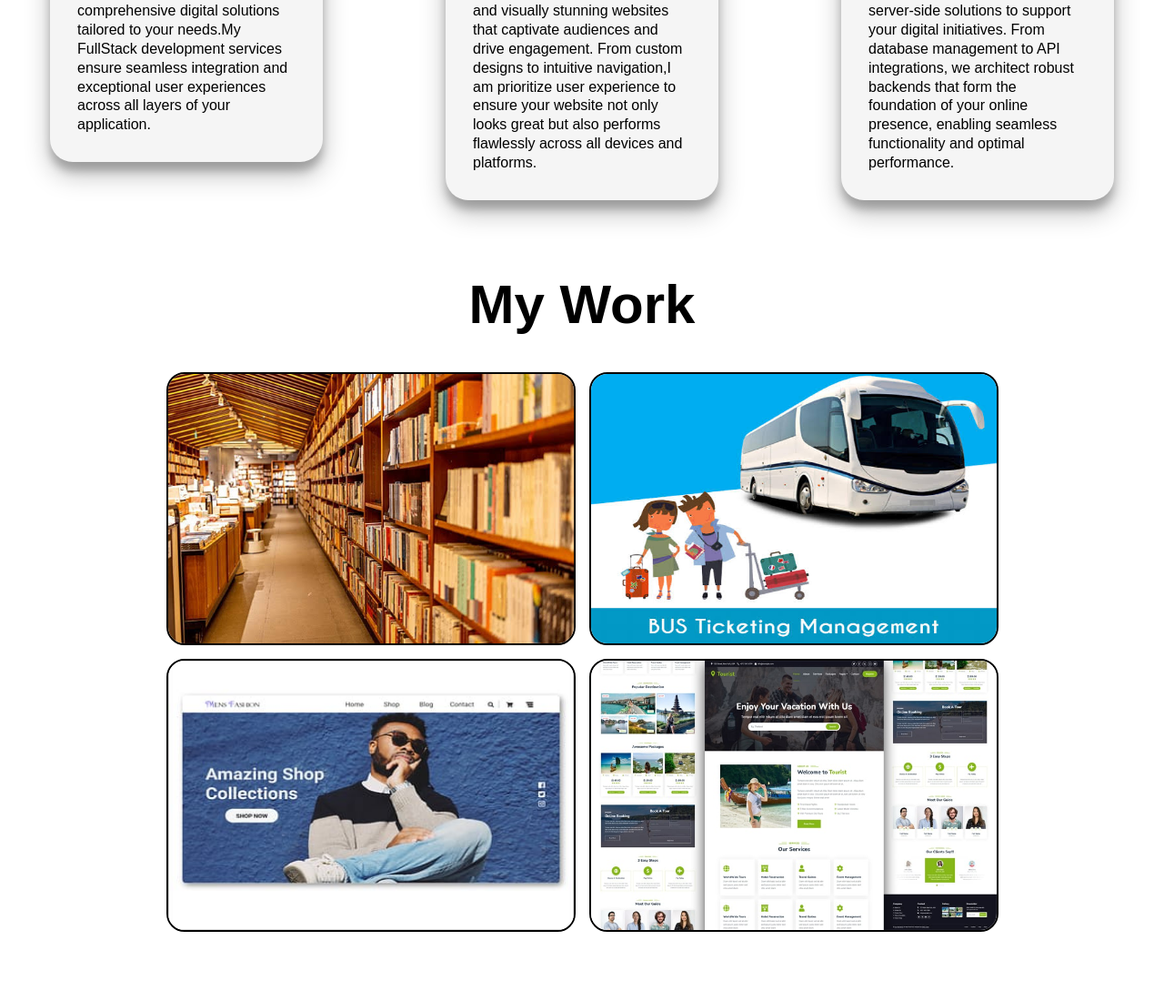
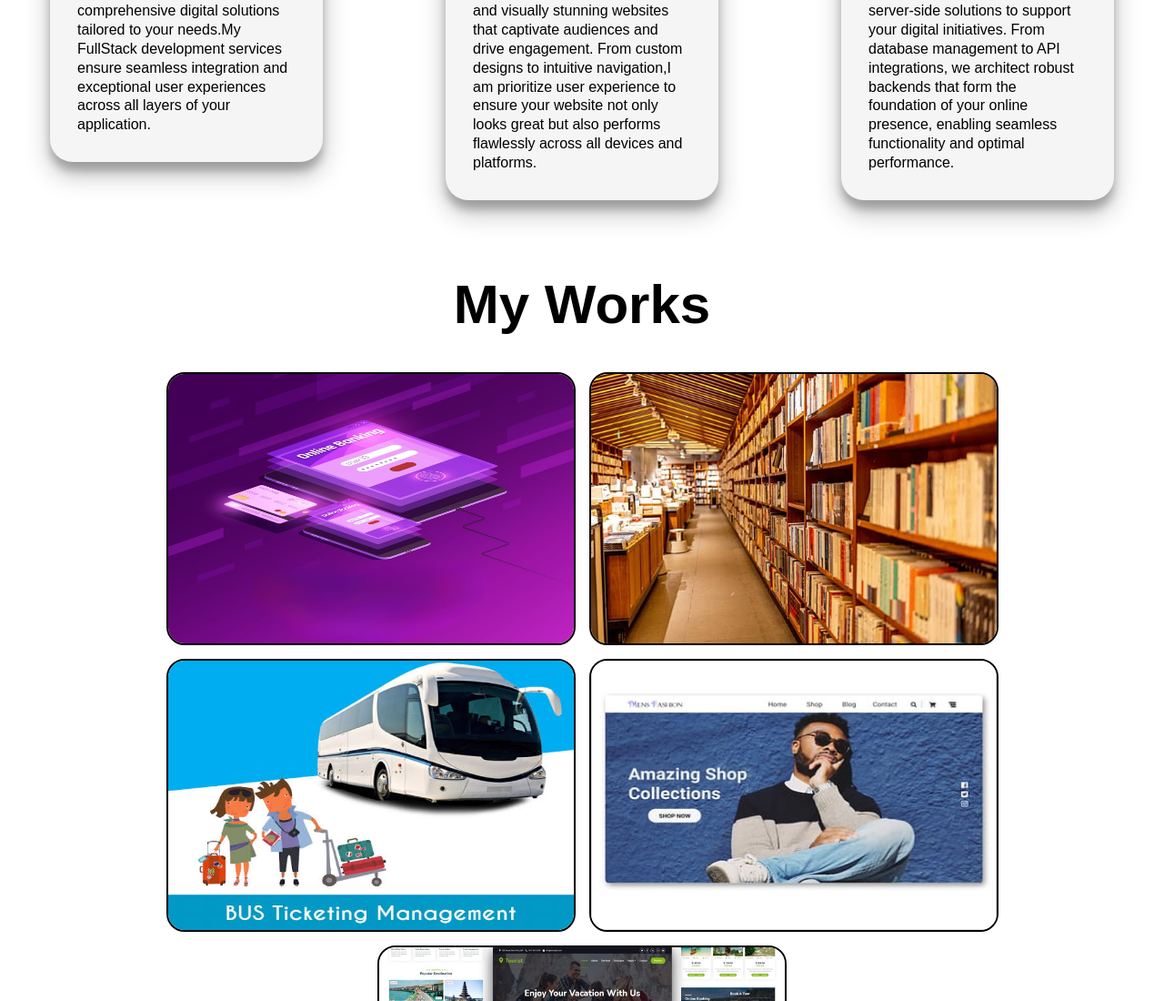
Before and after one commit to siddik07/portfolio, a plain HTML site: page index.html in a window 1280 px wide. Shown: the part 1696-2796 px from the top of the page at 91% size. Drawn offline with Linux system fonts and the light colour scheme.

Commit message:
one project details add

```diff
--- a/index.html
+++ b/index.html
@@ -192,8 +192,18 @@ continuously enhancing my knowledge and skills in a professional environment.
 			<!-- portfolio -->
 
 			<div id="portfolio">
-			<h1>My Work</h1>
+			<h1>My Works</h1>
 			<div class="projects">
+				<section>
+					<img src="./bank.jpeg" alt="sample" />
+					<div class="project-content">
+						<h1>Online Banking</h1>
+							<p>Developed a secure online banking system using Python Django, MySQL, HTML, CSS.</p>
+							<p>Implemented user authentication, account management, transaction processing, and data encryption for enhanced security and functionality.</p>
+							<a href="https://github.com/siddik07/Online_Banking.git" target="_blank"><button>Read More</button></a>
+
+					</div>
+				</section>
 				<section>
 					<img src="./lib.jpeg" alt="sample" />
 					<div class="project-content">
```
Also changed, not shown: bank.jpeg (added).
